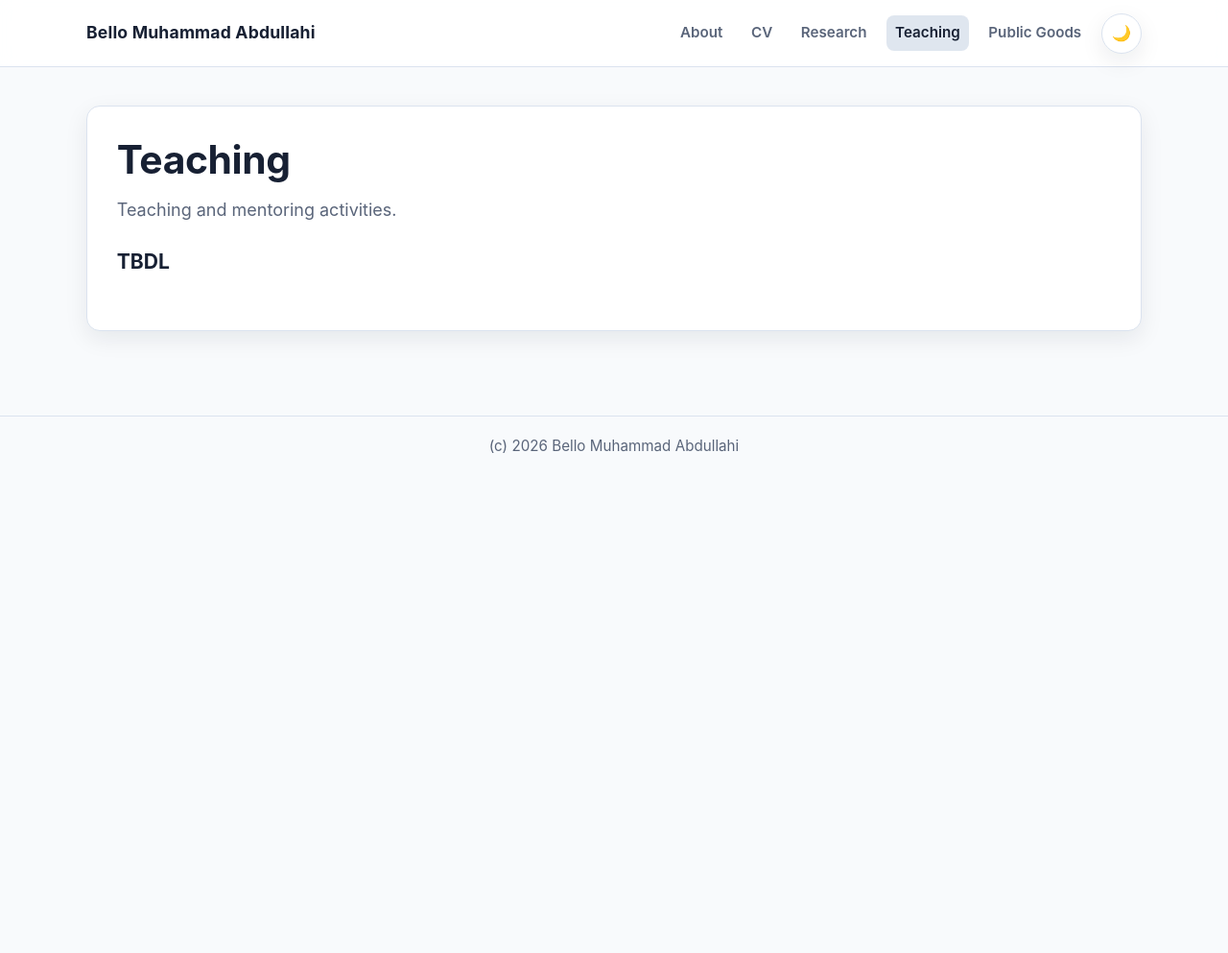
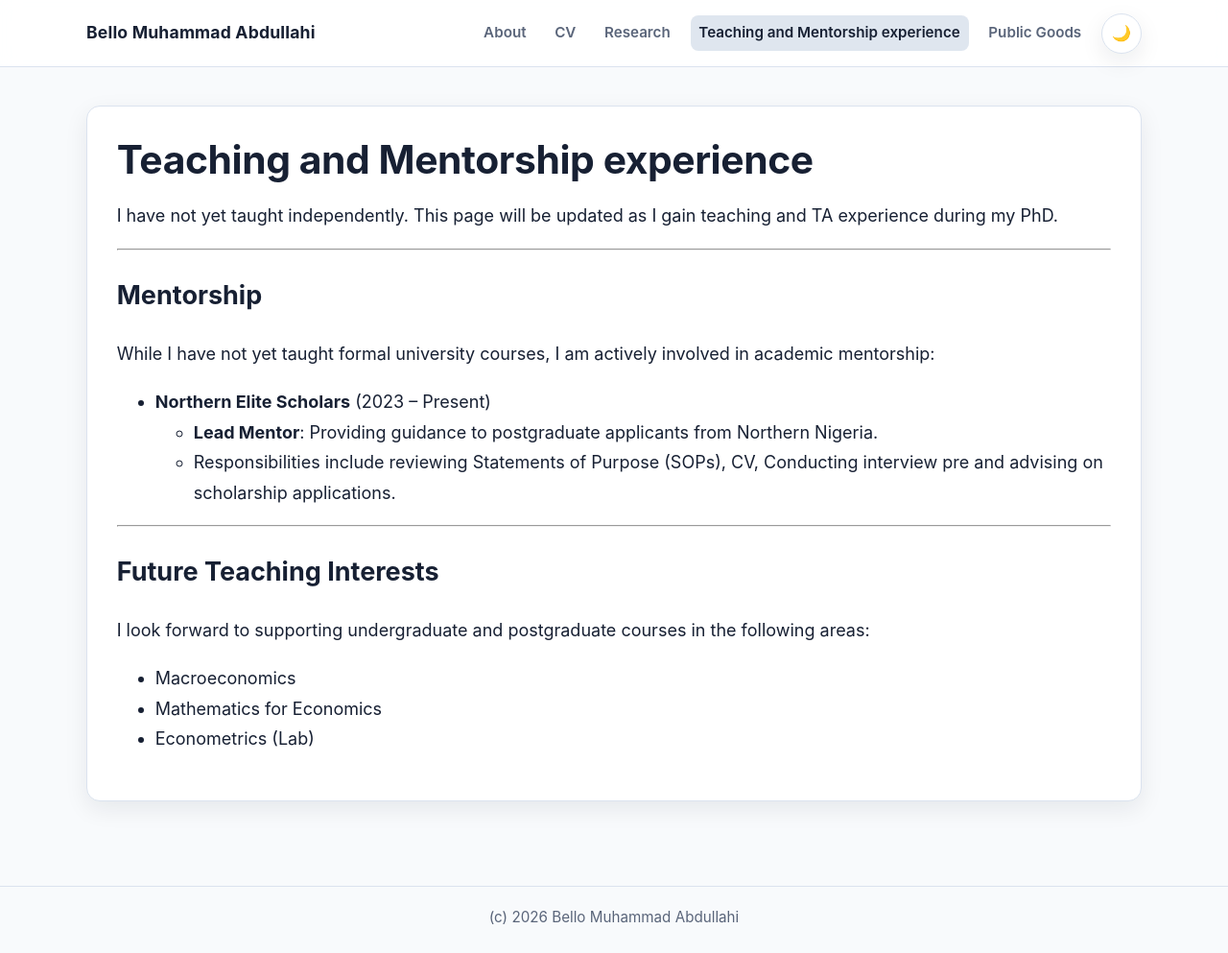
Before and after one commit to Bello-Abdullahi/Bello-Abdullahi.github.io, a Jekyll site: the page built from _pages/teaching.md, in a window 1280 px wide and 993 px high. Shown: the whole window at 96% size. Built offline with Jekyll 4.4.1, drawn with Linux system fonts in a browser that asks for light colours.

Commit message:
Revise teaching page with mentorship details

```diff
--- a/_pages/teaching.md
+++ b/_pages/teaching.md
@@ -1,10 +1,29 @@
 ---
 layout: page
 permalink: /teaching/
-title: Teaching
-description: Teaching and mentoring activities.
+title: Teaching and Mentorship experience
+description:
 nav: true
 nav_order: 4
 ---
 
-### TBDL
+I have not yet taught independently. This page will be updated as I gain teaching and TA experience during my PhD.
+
+---
+
+## Mentorship
+
+While I have not yet taught formal university courses, I am actively involved in academic mentorship:
+
+* **Northern Elite Scholars** (2023 – Present)
+    * **Lead Mentor**: Providing guidance to postgraduate applicants from Northern Nigeria.
+    * Responsibilities include reviewing Statements of Purpose (SOPs), CV, Conducting interview pre and advising on scholarship applications.
+
+---
+
+## Future Teaching Interests
+
+I look forward to supporting undergraduate and postgraduate courses in the following areas:
+* Macroeconomics
+* Mathematics for Economics
+* Econometrics (Lab)
```
